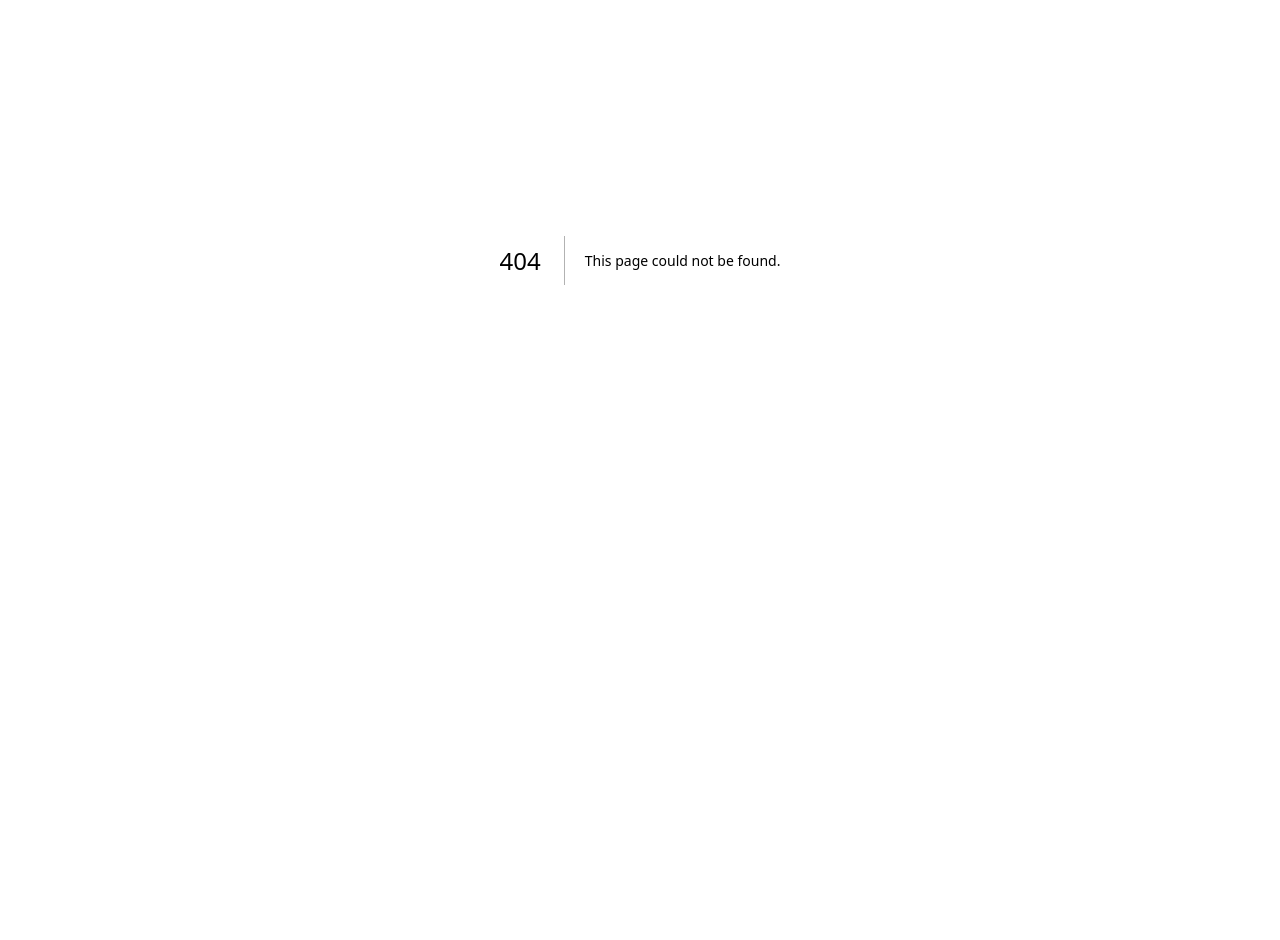
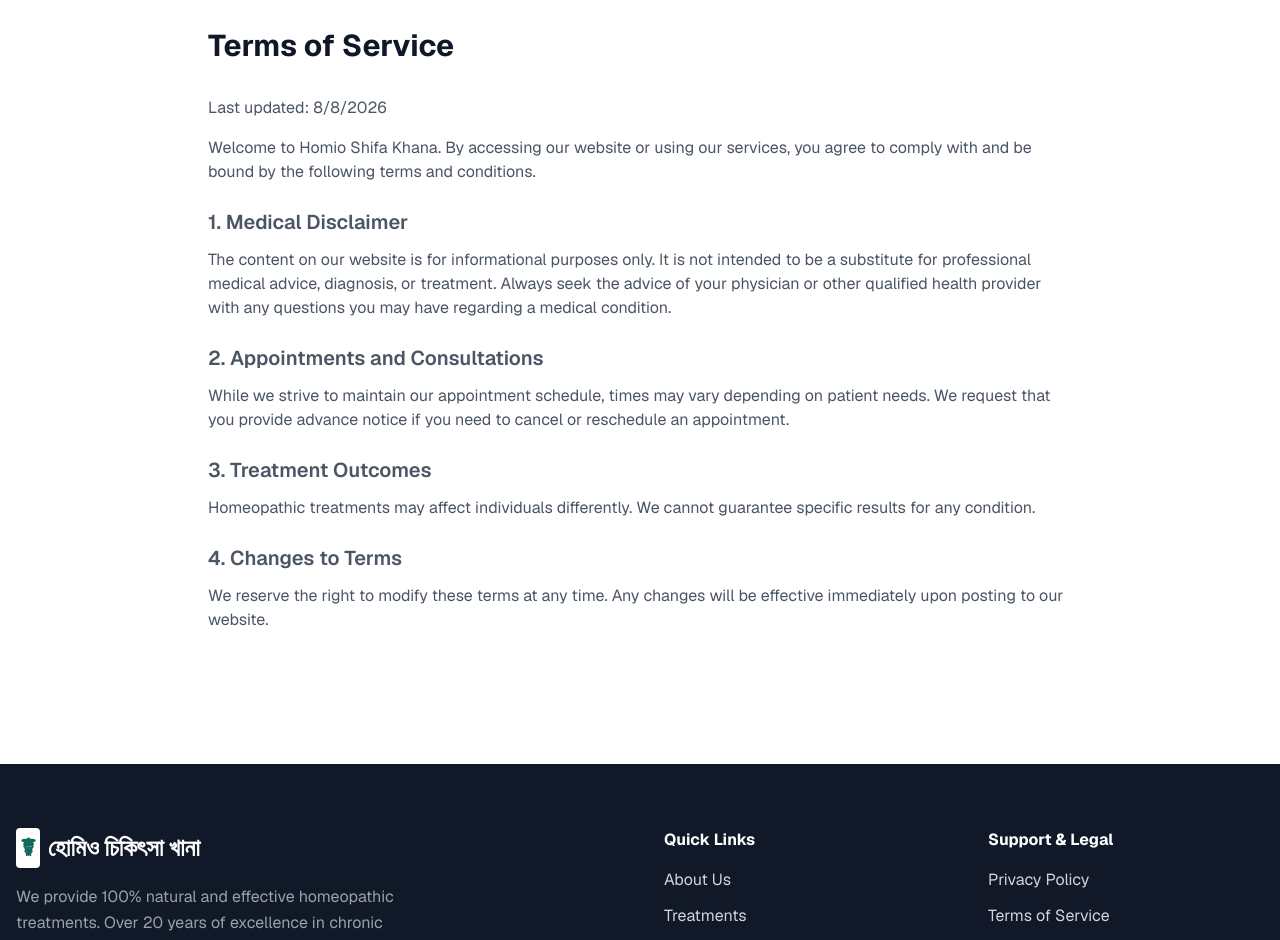
Before and after one commit to mrmahid141528/homioshifakhana-clinic, a Next.js app: page /terms in a window 1280 px wide. Before the commit this address had no page. Shown: the part 140-1080 px from the top of the page. Before the commit the page ends 800 px from the top, so only its background shows below. Built offline with nearby package versions, Linux system fonts and the light colour scheme; no server answers; the database is empty.

Commit message:
feat: Add Privacy and Terms of Service pages

```diff
--- a/src/app/(public)/layout.tsx
+++ b/src/app/(public)/layout.tsx
@@ -60,8 +60,8 @@
                     <div>
                         <h3 className="text-white font-bold mb-4">Support & Legal</h3>
                         <ul className="flex flex-col gap-3">
-                            <li><a href="#" className="hover:text-primary-dark-green transition">Privacy Policy</a></li>
-                            <li><a href="#" className="hover:text-primary-dark-green transition">Terms of Service</a></li>
+                            <li><a href="/privacy" className="hover:text-primary-dark-green transition">Privacy Policy</a></li>
+                            <li><a href="/terms" className="hover:text-primary-dark-green transition">Terms of Service</a></li>
                             <li className="mt-4 border-t border-gray-800 pt-4">
                                 <strong>Emergency Phone:</strong><br /><span className="text-accent-gold">{settings.emergency_contact || "Not Configured"}</span>
                             </li>
--- /dev/null
+++ b/src/app/(public)/privacy/page.tsx
@@ -0,0 +1,36 @@
+import React from 'react';
+
+export default function PrivacyPolicyPage() {
+    return (
+        <div className="max-w-4xl mx-auto py-16 px-4">
+            <h1 className="text-3xl font-bold text-gray-900 mb-8">Privacy Policy</h1>
+            <div className="prose prose-green max-w-none">
+                <p className="mb-4">
+                    Last updated: {new Date().toLocaleDateString()}
+                </p>
+                <p className="mb-4">
+                    At Homio Shifa Khana, we are committed to protecting your privacy and ensuring the security of your personal information.
+                </p>
+                <h2 className="text-xl font-semibold mt-6 mb-3">1. Information We Collect</h2>
+                <p className="mb-4">
+                    We may collect personal information such as your name, contact details, and medical history when you use our services or contact us for consultation.
+                </p>
+
+                <h2 className="text-xl font-semibold mt-6 mb-3">2. How We Use Your Information</h2>
+                <p className="mb-4">
+                    The information we collect is used to provide you with the best possible homeopathic treatment, maintain your medical records, and communicate with you regarding your appointments.
+                </p>
+
+                <h2 className="text-xl font-semibold mt-6 mb-3">3. Data Protection</h2>
+                <p className="mb-4">
+                    We implement appropriate security measures to protect your personal information from unauthorized access, alteration, or disclosure.
+                </p>
+
+                <h2 className="text-xl font-semibold mt-6 mb-3">4. Contact Us</h2>
+                <p className="mb-4">
+                    If you have any questions about this Privacy Policy, please contact us at our clinic.
+                </p>
+            </div>
+        </div>
+    );
+}
--- /dev/null
+++ b/src/app/(public)/terms/page.tsx
@@ -0,0 +1,37 @@
+import React from 'react';
+
+export default function TermsOfServicePage() {
+    return (
+        <div className="max-w-4xl mx-auto py-16 px-4">
+            <h1 className="text-3xl font-bold text-gray-900 mb-8">Terms of Service</h1>
+            <div className="prose prose-green max-w-none">
+                <p className="mb-4">
+                    Last updated: {new Date().toLocaleDateString()}
+                </p>
+                <p className="mb-4">
+                    Welcome to Homio Shifa Khana. By accessing our website or using our services, you agree to comply with and be bound by the following terms and conditions.
+                </p>
+
+                <h2 className="text-xl font-semibold mt-6 mb-3">1. Medical Disclaimer</h2>
+                <p className="mb-4">
+                    The content on our website is for informational purposes only. It is not intended to be a substitute for professional medical advice, diagnosis, or treatment. Always seek the advice of your physician or other qualified health provider with any questions you may have regarding a medical condition.
+                </p>
+
+                <h2 className="text-xl font-semibold mt-6 mb-3">2. Appointments and Consultations</h2>
+                <p className="mb-4">
+                    While we strive to maintain our appointment schedule, times may vary depending on patient needs. We request that you provide advance notice if you need to cancel or reschedule an appointment.
+                </p>
+
+                <h2 className="text-xl font-semibold mt-6 mb-3">3. Treatment Outcomes</h2>
+                <p className="mb-4">
+                    Homeopathic treatments may affect individuals differently. We cannot guarantee specific results for any condition.
+                </p>
+
+                <h2 className="text-xl font-semibold mt-6 mb-3">4. Changes to Terms</h2>
+                <p className="mb-4">
+                    We reserve the right to modify these terms at any time. Any changes will be effective immediately upon posting to our website.
+                </p>
+            </div>
+        </div>
+    );
+}
```
